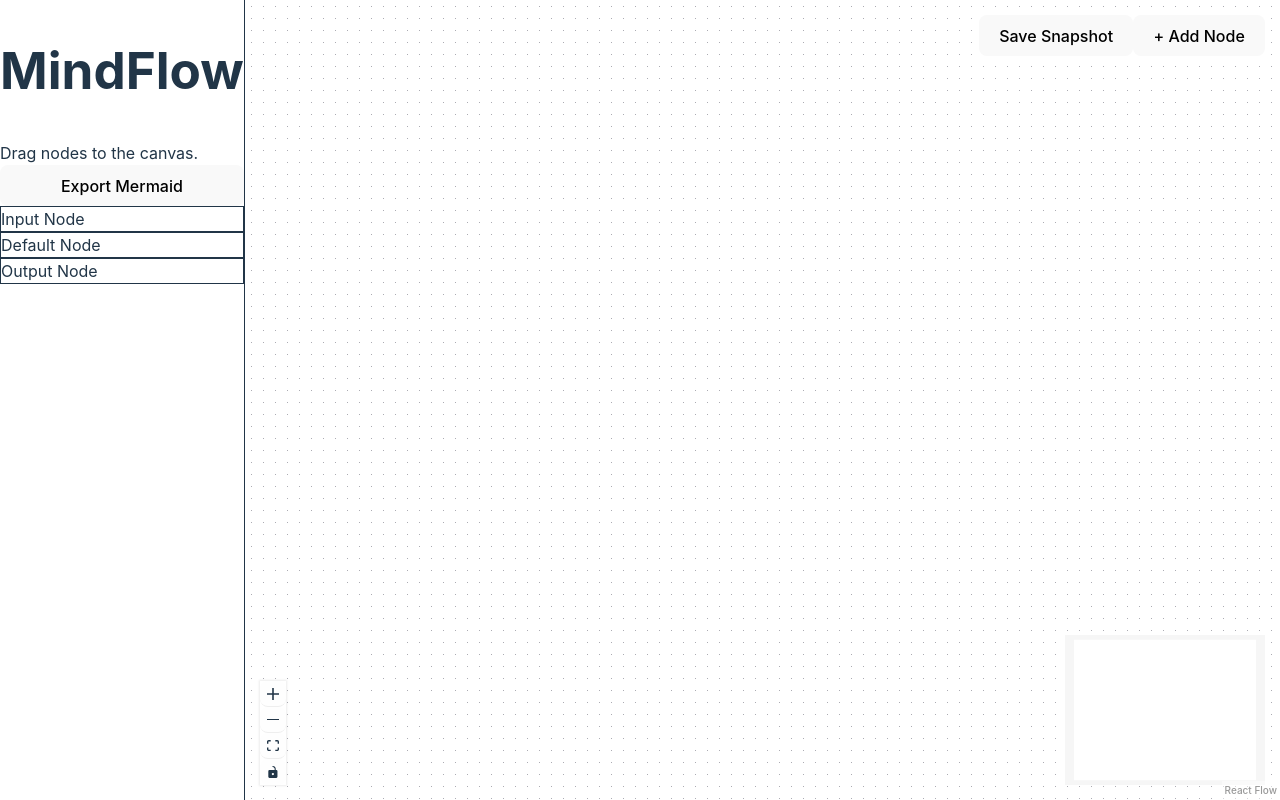
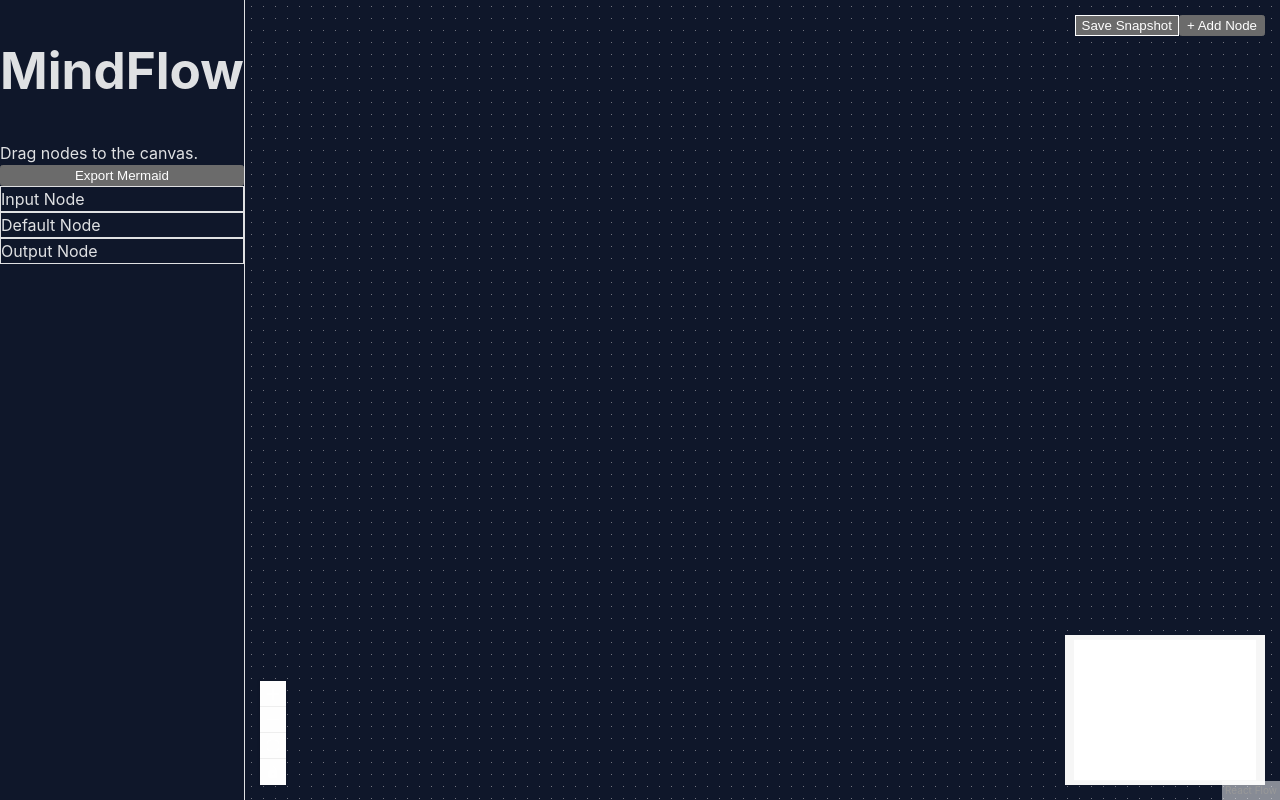
Before and after one commit to charles-prof/MindFlow-AI, a React (Vite) app: page / in a window 1280 px wide. Built offline with nearby package versions, Linux system fonts and the light colour scheme; what @electric-sql/pglite, y-indexeddb, y-webrtc would draw is missing.

Commit message:
style(css): enforce dark mode and refined background

```diff
--- a/src/index.css
+++ b/src/index.css
@@ -7,23 +7,15 @@
   line-height: 1.5;
   font-weight: 400;
 
-  color-scheme: light dark;
+  color-scheme: dark;
   color: rgba(255, 255, 255, 0.87);
-  background-color: #242424;
+  background-color: #0f172a;
+  /* Slate 900 for a deep, rich background */
 
   font-synthesis: none;
   text-rendering: optimizeLegibility;
   -webkit-font-smoothing: antialiased;
   -moz-osx-font-smoothing: grayscale;
-}
-
-a {
-  font-weight: 500;
-  color: #646cff;
-  text-decoration: inherit;
-}
-a:hover {
-  color: #535bf2;
 }
 
 body {
@@ -40,33 +32,5 @@
 }
 
 button {
-  border-radius: 8px;
-  border: 1px solid transparent;
-  padding: 0.6em 1.2em;
-  font-size: 1em;
-  font-weight: 500;
-  font-family: inherit;
-  background-color: #1a1a1a;
   cursor: pointer;
-  transition: border-color 0.25s;
 }
-button:hover {
-  border-color: #646cff;
-}
-button:focus,
-button:focus-visible {
-  outline: 4px auto -webkit-focus-ring-color;
-}
-
-@media (prefers-color-scheme: light) {
-  :root {
-    color: #213547;
-    background-color: #ffffff;
-  }
-  a:hover {
-    color: #747bff;
-  }
-  button {
-    background-color: #f9f9f9;
-  }
-}
```
